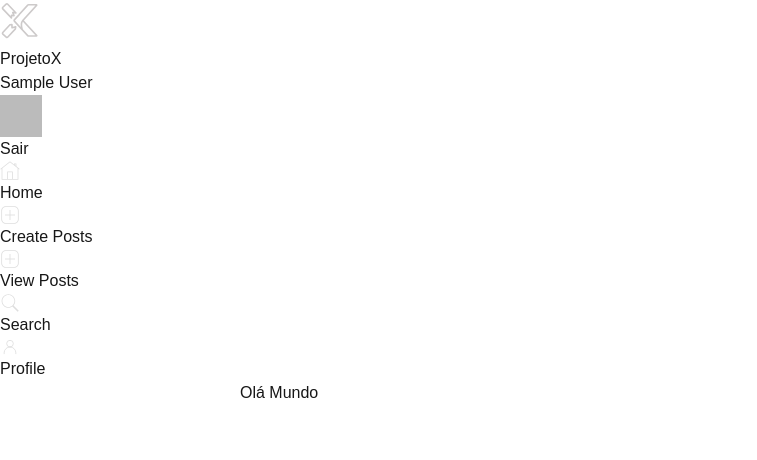
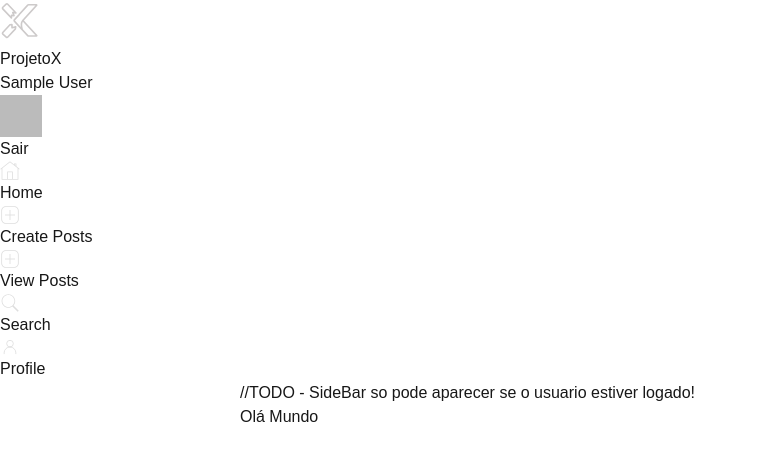
Before and after one commit to G00li/Projectx, a Next.js app in the folder projectx/: page / in a window 1280 px wide. Shown: the top 460 px of the page, without its empty margins (0-757 px from the left). Built offline with nearby package versions, Linux system fonts and the light colour scheme; no server answers; the database is empty; sample sign-in values are in the browser's storage.

Commit message:
Fix: Todo List

```diff
--- a/projectx/src/app/layout.tsx
+++ b/projectx/src/app/layout.tsx
@@ -49,6 +49,7 @@ function RootLayoutContent({ children }: { children: React.ReactNode }) {
           className="flex-1 p-4"
           style={{ marginLeft: `${sidebarWidth}px` }}
         >
+        //TODO - SideBar so pode aparecer se o usuario estiver logado!
           {children}
         </main>
       </div>
```
